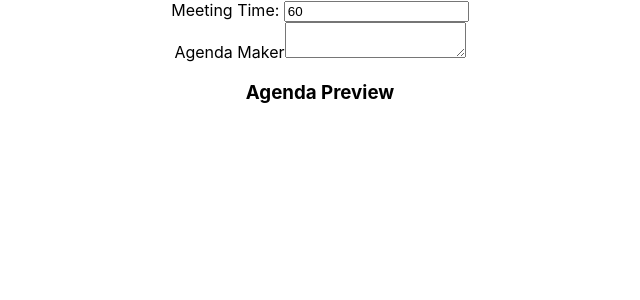
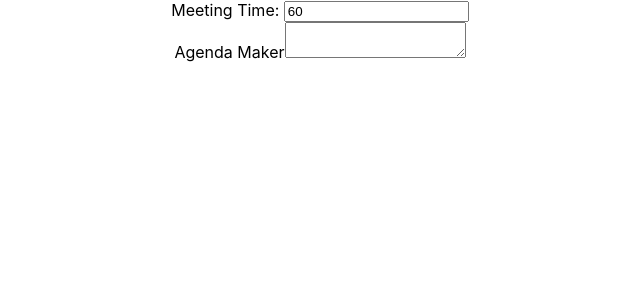
Before and after one commit to srolandmarshall/meeting-timer, a React (Create React App) app in the folder client/: page / in a window 1280 px wide. Shown: the top 300 px of the page, without its empty margins (320-960 px from the left). Built offline with nearby package versions, Linux system fonts and the light colour scheme.

Commit message:
renders markdown

```diff
--- a/client/src/components/AgendaPreview/AgendaPreview.jsx
+++ b/client/src/components/AgendaPreview/AgendaPreview.jsx
@@ -1,10 +1,10 @@
 import React from "react";
+import ReactMarkdown from "react-markdown";
 
 const AgendaPreview = ({ agenda }) => {
   return (
     <div>
-      <h3>Agenda Preview</h3>
-      <p>{agenda}</p>
+      <ReactMarkdown>{agenda}</ReactMarkdown>
     </div>
   );
 };
--- /dev/null
+++ b/package.json
@@ -0,0 +1,5 @@
+{
+  "dependencies": {
+    "react-markdown": "^8.0.5"
+  }
+}
```
Also changed, not shown: 1 other file (tests, documents, lock files or other folders).
